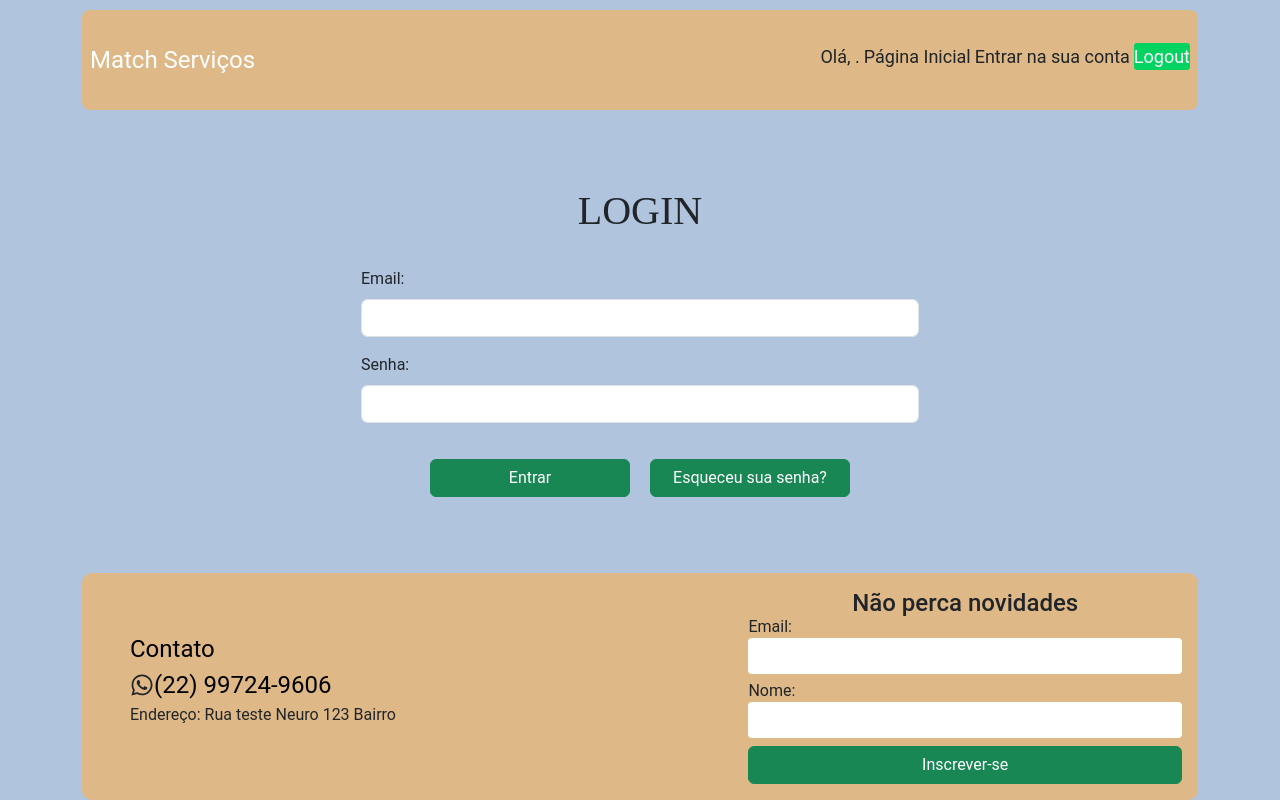
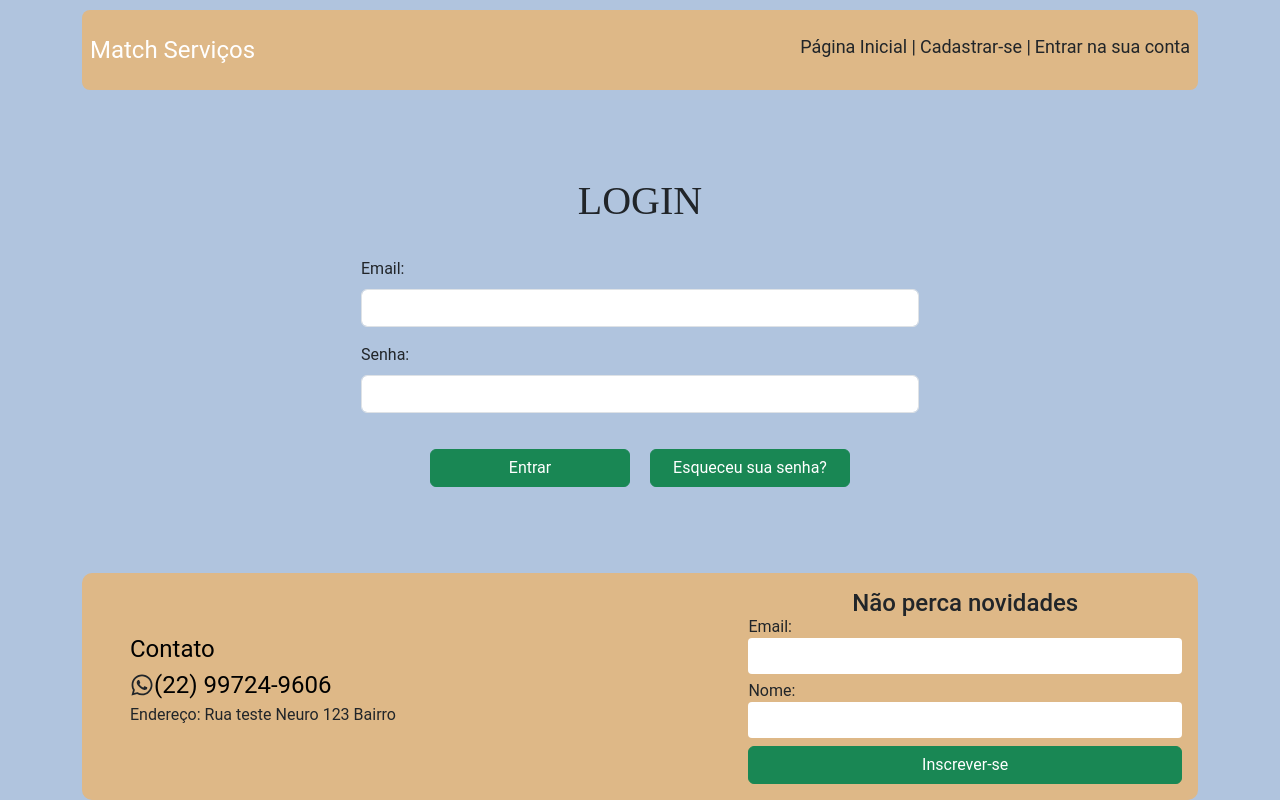
Before and after one commit to estevaotl/match-servicos, a React (Create React App) app in the folder app/: page /login in a window 1280 px wide. Built offline with nearby package versions, Linux system fonts and the light colour scheme.

Commit message:
Update: Ajusta botão de logout

```diff
--- a/app/src/componentes/Header/index.jsx
+++ b/app/src/componentes/Header/index.jsx
@@ -1,5 +1,5 @@
 import React, { useMemo } from 'react';
-
+import { FaArrowRightFromBracket } from 'react-icons/fa6';
 import './styles.css';
 import { Link, useLocation, } from 'react-router-dom';
 import { useAuth } from '../../contexts/Auth';
@@ -22,17 +22,17 @@
         <ul className="user-options list-unstyled">
           {signed ? (
             <>
-              <li className="mb-2">Olá, {nomeCliente}.</li>
+              <li className="mb-2">Olá, {nomeCliente}. |</li>
               {!isHomePage &&
                 <li className="mb-2">
-                  <Link to="/" className="text-decoration-none text-dark d-block">Página Inicial</Link>
+                  <Link to="/" className="text-decoration-none text-dark d-block">Página Inicial |</Link>
                 </li>
               }
               <li className="mb-2">
-                <Link className="text-decoration-none text-dark d-block" to="/minha-conta">Entrar na sua conta</Link>
+                <Link className="text-decoration-none text-dark d-block" to="/minha-conta">Entrar na sua conta </Link>
               </li>
-              <li className="mb-2">
-                <button className="button" onClick={signOut}>Logout</button>
+              <li className="mb-2 ml-4">
+                <FaArrowRightFromBracket color='red' size={24} onClick={signOut} />
               </li>
             </>
 
--- a/app/src/componentes/Header/styles.css
+++ b/app/src/componentes/Header/styles.css
@@ -9,7 +9,8 @@
   padding:16px 8px;
   border-radius: 8px;
   font-size: 24px;
-  max-height:100px;
+  min-height: 80px;
+  max-height:80px;
 }
 .user-options{
   margin:0;
--- a/app/src/contexts/Auth.jsx
+++ b/app/src/contexts/Auth.jsx
@@ -11,13 +11,14 @@
     const idClienteStorage = sessionStorage.getItem('idCliente');
     if (idClienteStorage) {
       setIdCliente(idClienteStorage);
+      setSigned(true);
     }
 
     const nomeCliente = sessionStorage.getItem('nomeCliente');
     if (nomeCliente) {
       setNomeCliente(nomeCliente);
     }
-    setSigned(true);
+
 
   }, []);
 
```
